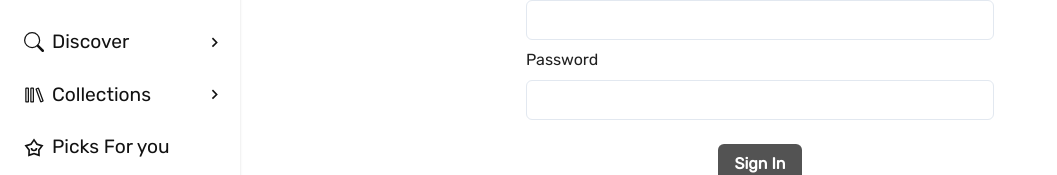
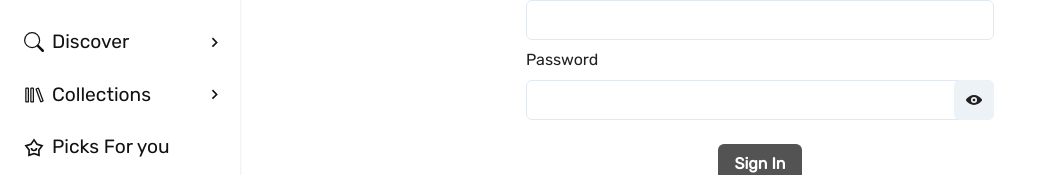
Before and after one commit to ellenchialin/ka-pi, a React (Create React App) app: page /auth in a window 1280 px wide. Shown: the part 122-297 px from the top of the page, without its empty margins (0-1057 px from the left). Built offline with nearby package versions, Linux system fonts and the light colour scheme; no server answers.

Commit message:
Allow user to show password when sign in and sign up

```diff
--- a/src/components/auth/SignInForm.js
+++ b/src/components/auth/SignInForm.js
@@ -1,12 +1,15 @@
+import { useState } from 'react'
+import { useNavigate } from 'react-router-dom'
 // prettier-ignore
-import { Flex, FormControl, FormLabel, FormErrorMessage, Input, Button, Text, IconButton } from '@chakra-ui/react'
+import { Flex, FormControl, FormLabel, FormErrorMessage, Input, Button, Text, IconButton, InputGroup, InputRightElement } from '@chakra-ui/react'
+import { ViewIcon, ViewOffIcon } from '@chakra-ui/icons'
 import { FaFacebookF, FaGoogle } from 'react-icons/fa'
-import { useNavigate } from 'react-router-dom'
 import { Formik, Form, Field } from 'formik'
 import * as Yup from 'yup'
 import { useAuth } from '../../contexts/AuthContext'
 
 const SignInForm = () => {
+  const [showPassword, setShowPassword] = useState(false)
   const navigate = useNavigate()
   const { signin } = useAuth()
 
@@ -15,15 +18,12 @@ const SignInForm = () => {
       .email('Invalid email address format')
       .required('Email is required'),
     password: Yup.string()
-      .min(3, 'Password must be 3 characters at minimum')
+      .min(6, 'Password must be 6 characters at minimum')
       .required('Password is required'),
   })
 
   const handleSignIn = (email, password) => {
-    console.log('From auth page, sign in: ', email, password)
-
     signin(email, password).then(user => {
-      console.log('Current User from Context: ', user)
       navigate(-1)
     })
   }
@@ -35,7 +35,6 @@ const SignInForm = () => {
           initialValues={{ email: '', password: '' }}
           validationSchema={SigninSchema}
           onSubmit={(values, { resetForm }) => {
-            console.log('Sign in input: ', values)
             const { email, password } = values
             handleSignIn(email, password)
             resetForm()
@@ -55,7 +54,19 @@ const SignInForm = () => {
                   mb="2"
                 >
                   <FormLabel htmlFor="password">Password</FormLabel>
-                  <Field as={Input} type="password" name="password" />
+                  <InputGroup>
+                    <Field
+                      as={Input}
+                      type={showPassword ? 'text' : 'password'}
+                      name="password"
+                    />
+                    <InputRightElement>
+                      <IconButton
+                        icon={showPassword ? <ViewOffIcon /> : <ViewIcon />}
+                        onClick={() => setShowPassword(!showPassword)}
+                      />
+                    </InputRightElement>
+                  </InputGroup>
                   <FormErrorMessage>{errors.password}</FormErrorMessage>
                 </FormControl>
                 <Button mt={4} variant="auth-buttons" type="submit">
--- a/src/components/auth/SignUpForm.js
+++ b/src/components/auth/SignUpForm.js
@@ -1,11 +1,14 @@
+import { useState } from 'react'
+import { useNavigate } from 'react-router-dom'
 // prettier-ignore
-import { Flex, FormControl, FormLabel, FormErrorMessage, Input, Button } from '@chakra-ui/react'
-import { useNavigate } from 'react-router-dom'
+import { Flex, FormControl, FormLabel, FormErrorMessage, Input, Button, InputGroup, InputRightElement, IconButton } from '@chakra-ui/react'
+import { ViewIcon, ViewOffIcon } from '@chakra-ui/icons'
 import { Formik, Form, Field } from 'formik'
 import * as Yup from 'yup'
 import { useAuth } from '../../contexts/AuthContext'
 
 const SignUpForm = () => {
+  const [showPassword, setShowPassword] = useState(false)
   const { signup } = useAuth()
   const navigate = useNavigate()
 
@@ -15,7 +18,7 @@ const SignUpForm = () => {
       .email('Invalid email address format')
       .required('Email is required'),
     password: Yup.string()
-      .min(3, 'Password must be 3 characters at minimum')
+      .min(6, 'Password must be 6 characters at minimum')
       .required('Password is required'),
   })
 
@@ -56,7 +59,19 @@ const SignUpForm = () => {
                   mb="2"
                 >
                   <FormLabel htmlFor="password">Password</FormLabel>
-                  <Field as={Input} name="password" type="password" />
+                  <InputGroup>
+                    <Field
+                      as={Input}
+                      type={showPassword ? 'text' : 'password'}
+                      name="password"
+                    />
+                    <InputRightElement>
+                      <IconButton
+                        icon={showPassword ? <ViewOffIcon /> : <ViewIcon />}
+                        onClick={() => setShowPassword(!showPassword)}
+                      />
+                    </InputRightElement>
+                  </InputGroup>
                   <FormErrorMessage>{errors.password}</FormErrorMessage>
                 </FormControl>
                 <Button mt={4} type="submit" variant="auth-buttons">
```
